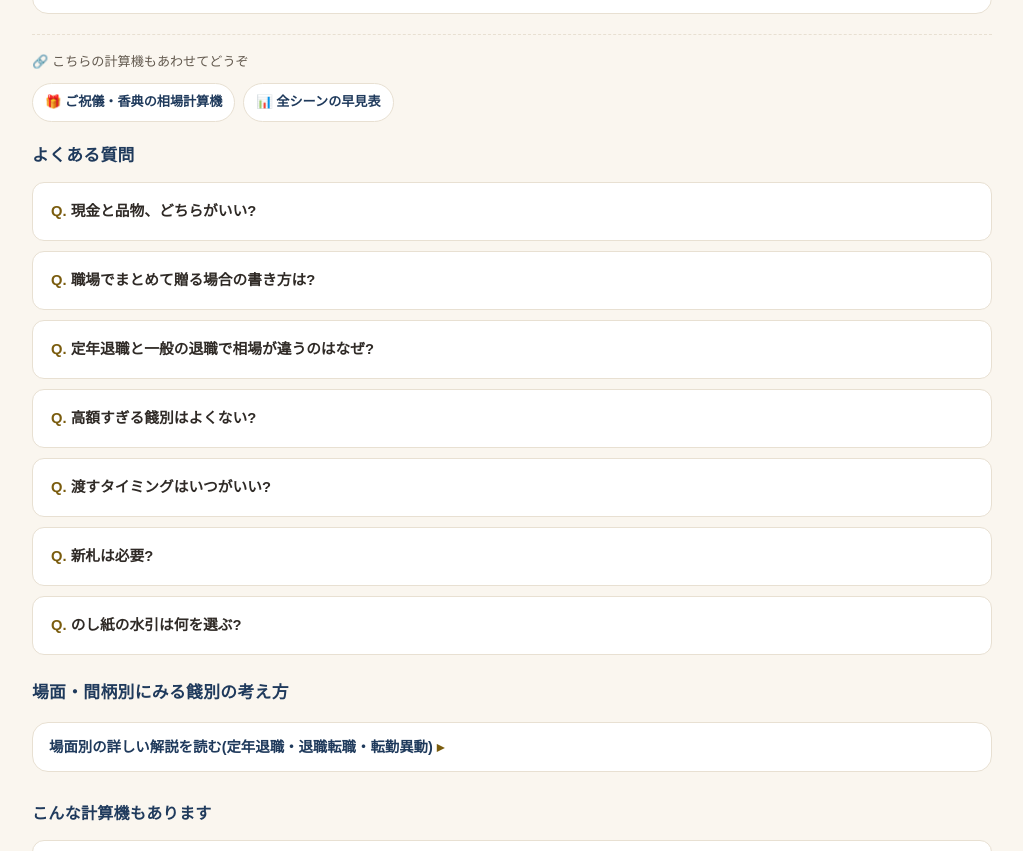
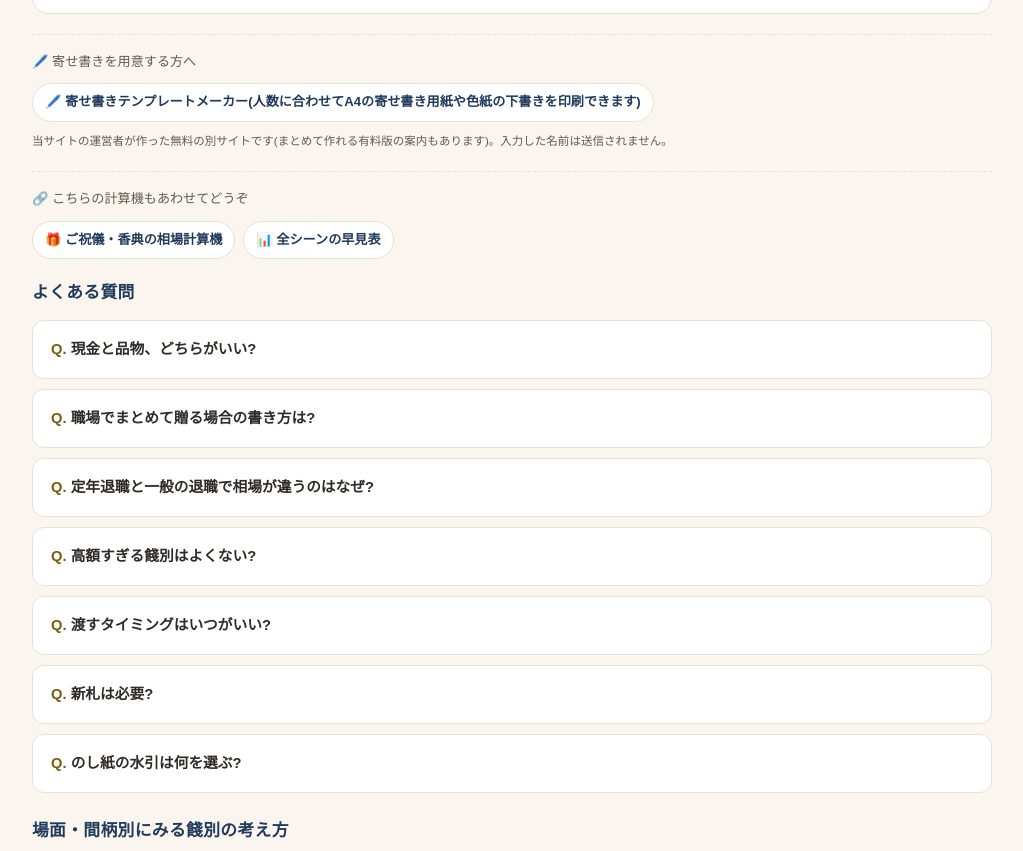
Before and after one commit to uuhai0625/life-event-calculators, a plain HTML site: page senbetsu/index.html in a window 1280 px wide. Shown: the part 2012-2863 px from the top of the page, without its empty margins (128-1151 px from the left). Drawn offline with Linux system fonts and the light colour scheme; no server answers; a web font is replaced by a local one.

Commit message:
運営者が作った無料の別サイトへの案内を2ページに追加(香典の香典返し欄→香典帳メーカー、餞別→寄せ書きテンプレートメーカー。リンクのみのため更新日は変更なし)
Co-Authored-By: Claude Opus 5.5 <noreply@anthropic.com>

```diff
--- a/senbetsu/index.html
+++ b/senbetsu/index.html
@@ -212,6 +212,14 @@
   </div>
 
   <div class="midpage-nav">
+    <p class="midpage-nav-lead">🖊️ 寄せ書きを用意する方へ</p>
+    <div class="midpage-nav-links">
+      <a href="https://uuhai0625.github.io/yosegaki-template/" target="_blank" rel="noopener">🖊️ 寄せ書きテンプレートメーカー(人数に合わせてA4の寄せ書き用紙や色紙の下書きを印刷できます)</a>
+    </div>
+    <p class="rate-source">当サイトの運営者が作った無料の別サイトです(まとめて作れる有料版の案内もあります)。入力した名前は送信されません。</p>
+  </div>
+
+  <div class="midpage-nav">
     <p class="midpage-nav-lead">🔗 こちらの計算機もあわせてどうぞ</p>
     <div class="midpage-nav-links">
       <a href="../goshugi-koden/">🎁 ご祝儀・香典の相場計算機</a>
```
Also changed, not shown: goshugi-koden/index.html (+7 -0 lines).
